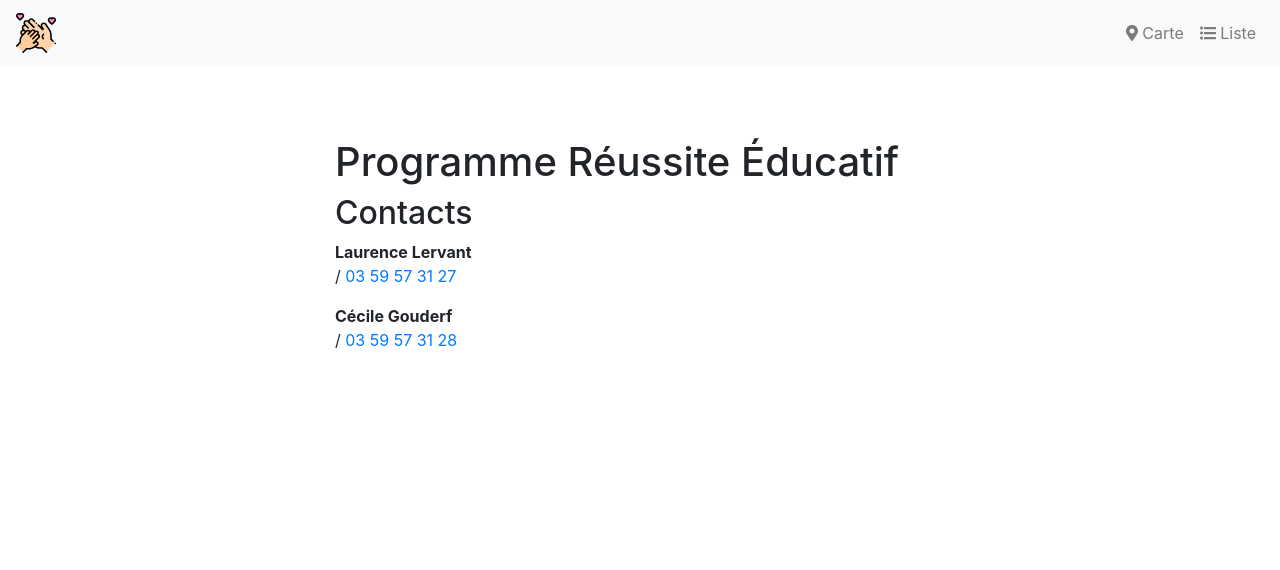
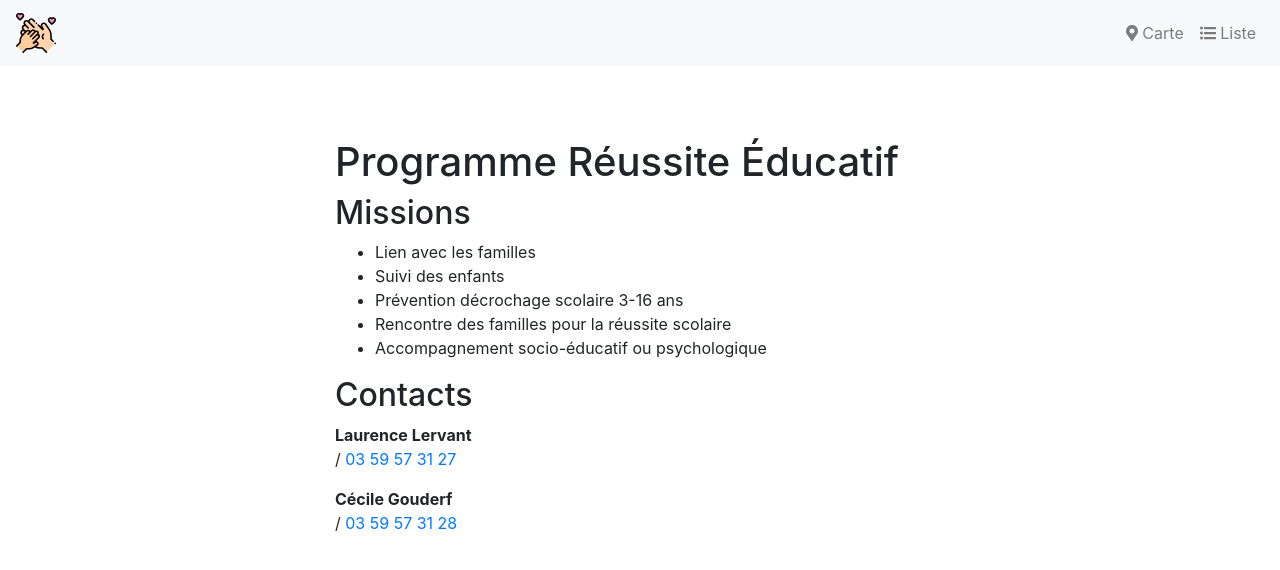
Before and after one commit to commissionparentalite/commissionparentalite.github.io, a Jekyll site: the page built from _membres/programme-reussite-educatif.md, in a window 1280 px wide. Shown: the top 570 px of the page. Built offline with Jekyll 4.4.1, drawn with Linux system fonts in a browser that asks for light colours; nearby versions of some CDN libraries.

Commit message:
Update from Forestry.io - Updated programme-reussite-educatif.md

```diff
--- a/_membres/programme-reussite-educatif.md
+++ b/_membres/programme-reussite-educatif.md
@@ -19,3 +19,10 @@ contacts:
   phone: 03 59 57 31 28
 
 ---
+## Missions
+
+* Lien avec les familles
+* Suivi des enfants
+* Prévention décrochage scolaire 3-16 ans
+* Rencontre des familles pour la réussite scolaire
+* Accompagnement socio-éducatif ou psychologique
```
